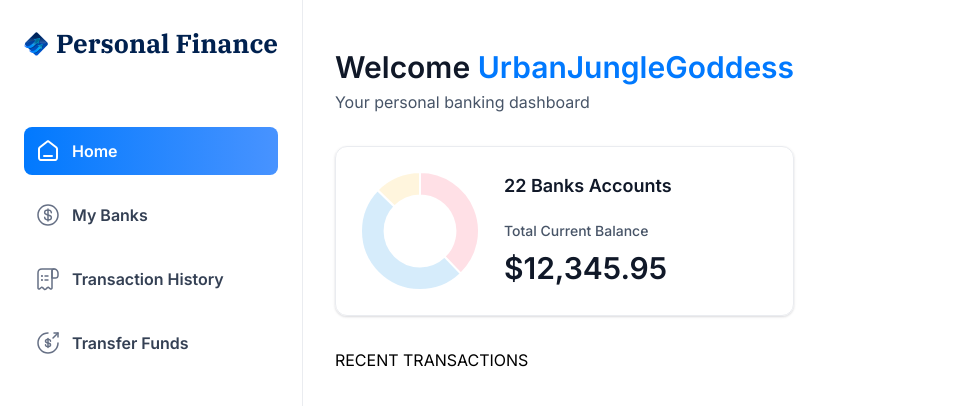
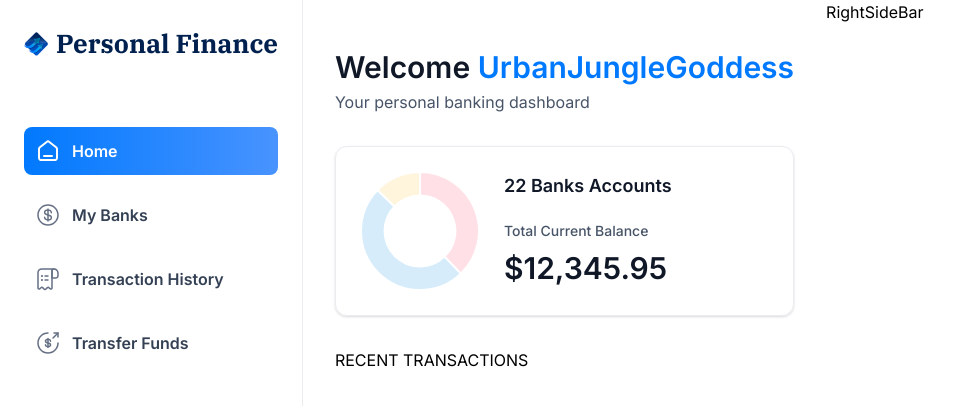
Before and after one commit to urbanjunglegoddess/banking, a Next.js app: page / in a window 1280 px wide. Shown: the top 406 px of the page, without its empty margins (0-963 px from the left). Built offline with nearby package versions, Linux system fonts and the light colour scheme.

Commit message:
Add RightSideBar component to Dashboard page and integrate it with user data

```diff
--- a/app/(root)/page.tsx
+++ b/app/(root)/page.tsx
@@ -1,6 +1,7 @@
 import React from 'react'
 import HeaderBox from '@/components/HeaderBox'
 import TotalBalanceBox from '@/components/TotalBalanceBox';
+import RightSideBar from '@/components/RightSideBar';
 const Dashboard= () => {
   const loggedIn = {firstName: 'Omegea', lastName: 'Hunter', username: 'UrbanJungleGoddess'};
 
@@ -24,7 +25,10 @@ const Dashboard= () => {
 
   RECENT TRANSACTIONS
 </div>
-
+<RightSideBar user={loggedIn}
+transactions={[]}
+banks={[]}
+/>
     </section>
   )
 }
--- /dev/null
+++ b/components/RightSideBar.tsx
@@ -0,0 +1,9 @@
+import React from 'react'
+
+const RightSideBar = ({user, transactions, banks}: RightSidebarProps) => {
+  return (
+    <div>RightSideBar</div>
+  )
+}
+
+export default RightSideBar
```
